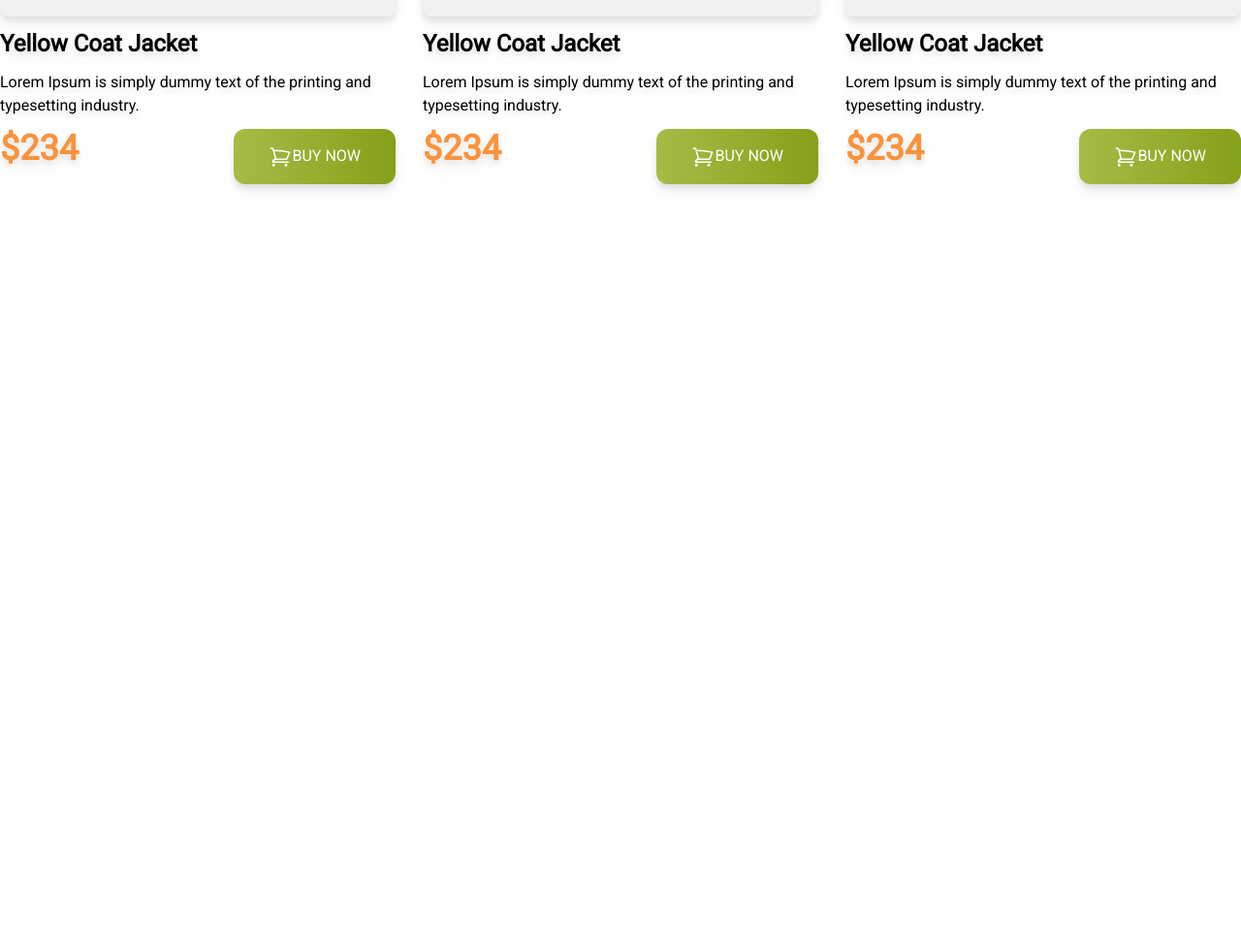
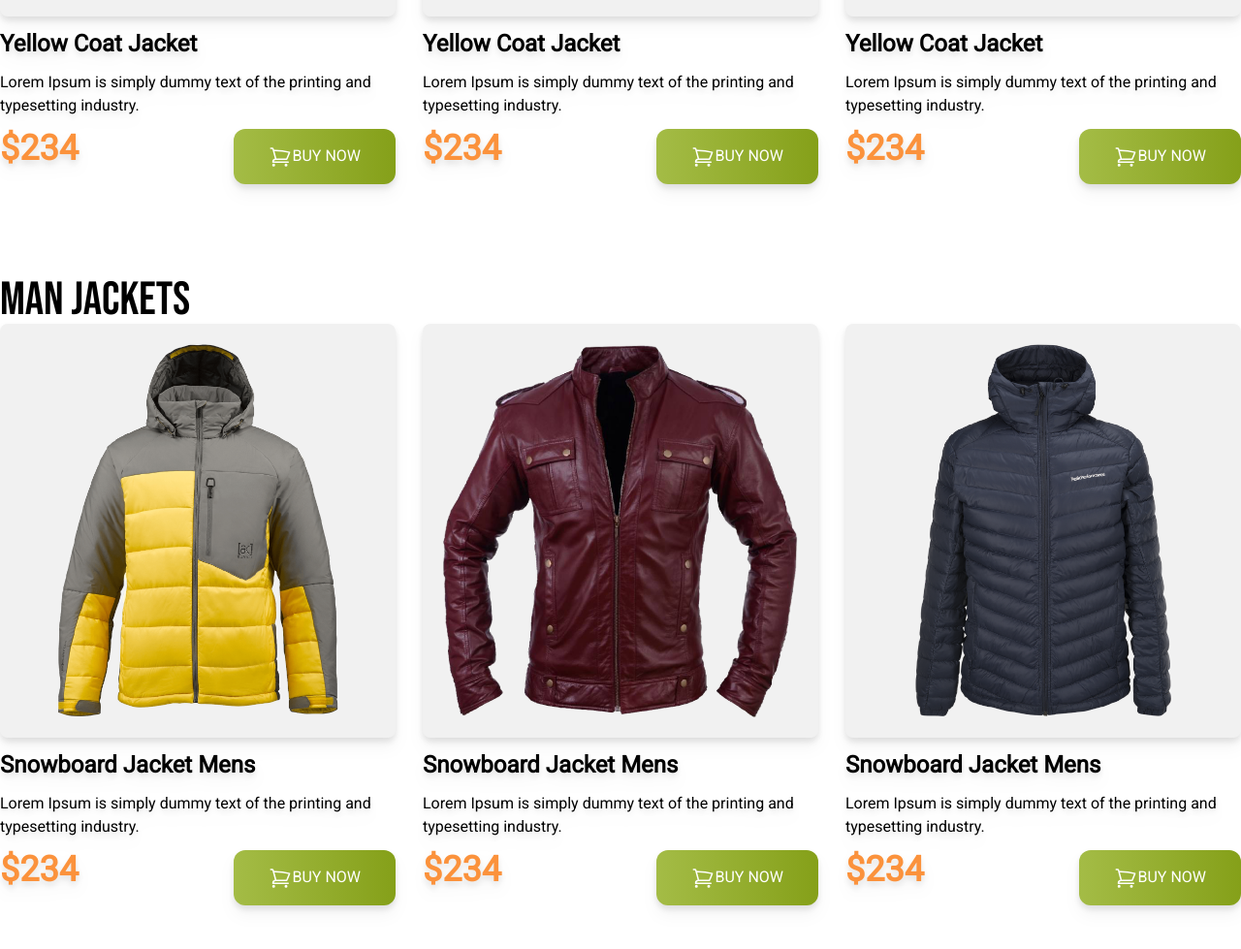
Before and after one commit to Samia123-source/Penguin-fasion-with-tailwind, a plain HTML site: page index.html in a window 1280 px wide. Shown: the part 1209-2188 px from the top of the page at 97% size. Before the commit the page ends 1447 px from the top, so only its background shows below. Drawn offline with nearby package versions, Linux system fonts and the light colour scheme.

Commit message:
Mens section added

```diff
--- a/index.html
+++ b/index.html
@@ -49,9 +49,9 @@ Buy Now</button>
     <main class="max-w-7xl mx-auto">
         <!---women jacket section-->
         <section class="py-12">
-           <h3 class="text-5xl font-bebas">Women Jackets</h3>
+           <h3 class="text-5xl font-bebas uppercase">Women Jackets</h3>
            <!--jacket container-->
-           <div class="grid grid-cols-3 gap-7 font-roboto">
+           <div class="grid grid-cols-1 md:grid-cols-2 lg:grid-cols-3 gap-7 font-roboto">
             <!--jacket 1-->
             <div class="space-y-3 drop-shadow-lg">
                 <div class="bg-[#F1F1F1] p-5 rounded-lg">
@@ -86,7 +86,7 @@ Buy Now</button>
                      <img src="images/jacket-3.png" alt="">
                 </div>
 
-                <h4 class="text-2xl font-bold">Yellow Coat Jacket</h4>
+                <h4 class="text-2xl font-roboto font-bold">Yellow Coat Jacket</h4>
                 <p>Lorem Ipsum is simply dummy text of the printing and typesetting industry.</p>
                 <div class="flex justify-between">
                 <h3 class="text-4xl font-black text-orange-400">$234</h3>
@@ -96,6 +96,61 @@ Buy Now</button>
             </div>
            </div>
         </section>
+        <!---Men jacket section-->
+        <section class="py-12">
+            <h3 class="text-5xl font-bebas uppercase">MAN Jackets</h3>
+             <!--jacket container-->
+             <div class="grid grid-cols-1 md:grid-cols-2 lg:grid-cols-3 gap-7 font-roboto">
+                <!--jacket 4-->
+                 <div class="space-y-3 drop-shadow-lg">
+                <div class="bg-[#F1F1F1] p-5 rounded-lg">
+                    <img src="images/jacket-4.png" alt="">
+                </div>
+                <h4 class="text-2xl font-roboto font-bold">Snowboard Jacket Mens</h4>
+                <p>Lorem Ipsum is simply dummy text of the printing and typesetting industry.</p>
+                <div class="flex justify-between">
+                    <h3 class="text-4xl font-black text-orange-400">$234</h3>
+                <button class="py-4 px-9 bg-gradient-to-r from-[#A4BC46] to-[#85A019] rounded-xl uppercase text-white font-medium "><svg xmlns="http://www.w3.org/2000/svg" fill="none" viewBox="0 0 24 24" stroke-width="1.5" stroke="currentColor" class="size-6 inline">
+  <path stroke-linecap="round" stroke-linejoin="round" d="M2.25 3h1.386c.51 0 .955.343 1.087.835l.383 1.437M7.5 14.25a3 3 0 0 0-3 3h15.75m-12.75-3h11.218c1.121-2.3 2.1-4.684 2.924-7.138a60.114 60.114 0 0 0-16.536-1.84M7.5 14.25 5.106 5.272M6 20.25a.75.75 0 1 1-1.5 0 .75.75 0 0 1 1.5 0Zm12.75 0a.75.75 0 1 1-1.5 0 .75.75 0 0 1 1.5 0Z" />
+</svg>Buy Now</button>
+                </div>
+
+        </div>
+        <!--jacket 5-->
+                 <div class="space-y-3 drop-shadow-lg">
+                <div class="bg-[#F1F1F1] p-5 rounded-lg">
+                    <img src="images/jacket-5.png" alt="">
+                </div>
+                <h4 class="text-2xl font-roboto font-bold">Snowboard Jacket Mens</h4>
+                <p>Lorem Ipsum is simply dummy text of the printing and typesetting industry.</p>
+                <div class="flex justify-between">
+                    <h3 class="text-4xl font-black text-orange-400">$234</h3>
+                <button class="py-4 px-9 bg-gradient-to-r from-[#A4BC46] to-[#85A019] rounded-xl uppercase text-white font-medium "><svg xmlns="http://www.w3.org/2000/svg" fill="none" viewBox="0 0 24 24" stroke-width="1.5" stroke="currentColor" class="size-6 inline">
+  <path stroke-linecap="round" stroke-linejoin="round" d="M2.25 3h1.386c.51 0 .955.343 1.087.835l.383 1.437M7.5 14.25a3 3 0 0 0-3 3h15.75m-12.75-3h11.218c1.121-2.3 2.1-4.684 2.924-7.138a60.114 60.114 0 0 0-16.536-1.84M7.5 14.25 5.106 5.272M6 20.25a.75.75 0 1 1-1.5 0 .75.75 0 0 1 1.5 0Zm12.75 0a.75.75 0 1 1-1.5 0 .75.75 0 0 1 1.5 0Z" />
+</svg>Buy Now</button>
+                </div>
+
+        </div>
+        <!--jacket 6-->
+                 <div class="space-y-3 drop-shadow-lg">
+                <div class="bg-[#F1F1F1] p-5 rounded-lg">
+                    <img src="images/jacket-6.png" alt="">
+                </div>
+                <h4 class="text-2xl font-roboto font-bold">Snowboard Jacket Mens</h4>
+                <p>Lorem Ipsum is simply dummy text of the printing and typesetting industry.</p>
+                <div class="flex justify-between">
+                    <h3 class="text-4xl font-black text-orange-400">$234</h3>
+                <button class="py-4 px-9 bg-gradient-to-r from-[#A4BC46] to-[#85A019] rounded-xl uppercase text-white font-medium "><svg xmlns="http://www.w3.org/2000/svg" fill="none" viewBox="0 0 24 24" stroke-width="1.5" stroke="currentColor" class="size-6 inline">
+  <path stroke-linecap="round" stroke-linejoin="round" d="M2.25 3h1.386c.51 0 .955.343 1.087.835l.383 1.437M7.5 14.25a3 3 0 0 0-3 3h15.75m-12.75-3h11.218c1.121-2.3 2.1-4.684 2.924-7.138a60.114 60.114 0 0 0-16.536-1.84M7.5 14.25 5.106 5.272M6 20.25a.75.75 0 1 1-1.5 0 .75.75 0 0 1 1.5 0Zm12.75 0a.75.75 0 1 1-1.5 0 .75.75 0 0 1 1.5 0Z" />
+</svg>Buy Now</button>
+                </div>
+
+        </div>
+             </div>
+
+
+        </section>
+
 
     </main>
     <footer>
```
